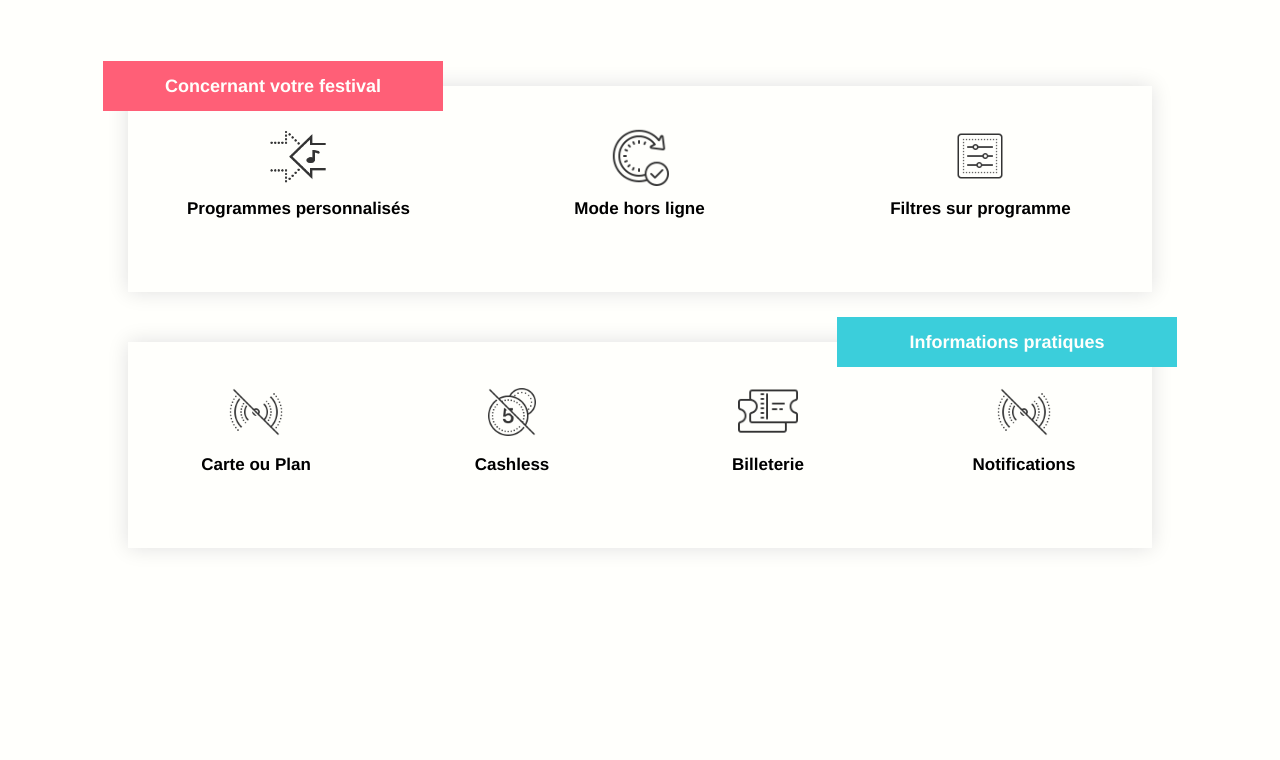
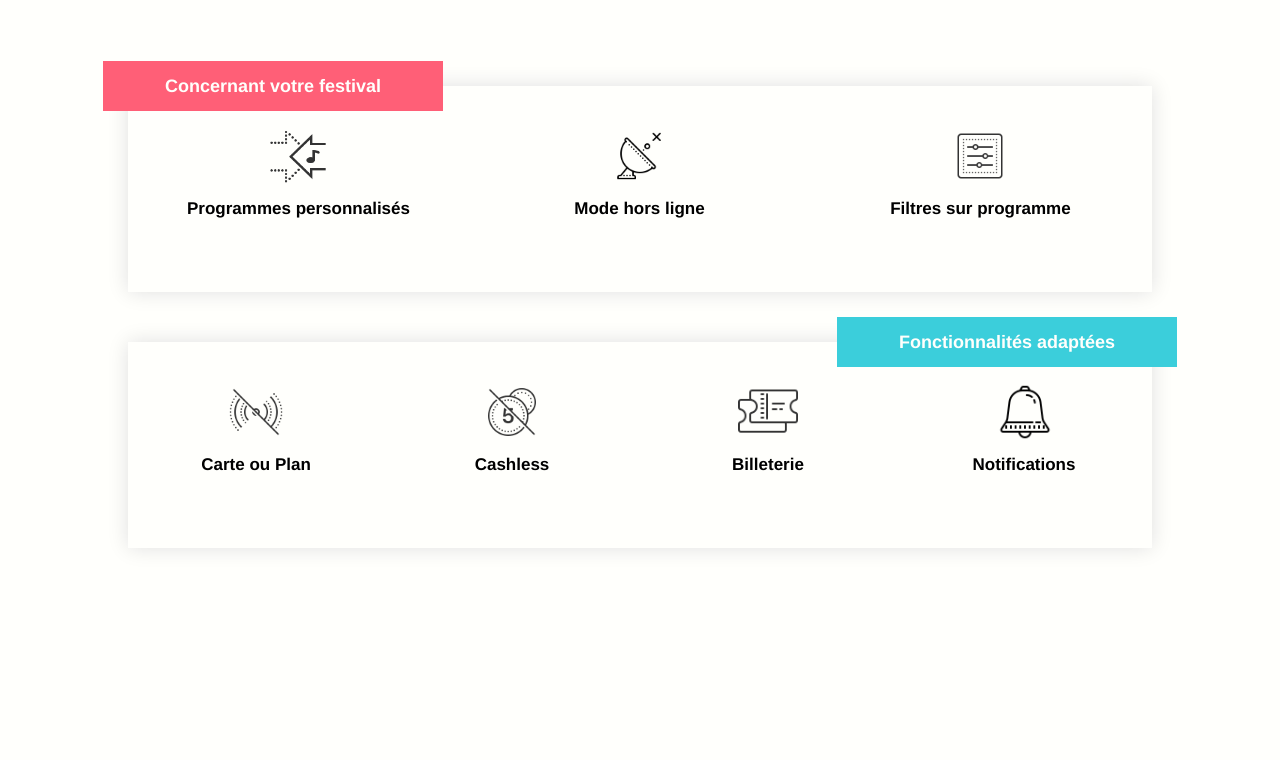
Before and after one commit to vpilsudski/website, a Nuxt app: page /festival in a window 1280 px wide. Shown: the part 3732-4492 px from the top of the page. Built offline with nearby package versions, Linux system fonts and the light colour scheme.

Commit message:
modif suite commentaire nico

```diff
--- a/pages/autre.vue
+++ b/pages/autre.vue
@@ -273,7 +273,7 @@
         <div class="bloc-carre carre-col-1">
 
           <h3>Profitez de<br>Chapitô<br>a partir de 2500€</h3>
-          <p>Accédez à l’outil Chapitô afin de générez une application pour votre événement sur iPhone et sur Android</p>
+          <p>Accédez à l’outil Chapitô afin de générer une application pour votre ou vos événements sur iPhone et sur Android</p>
         </div>
 
         <div
@@ -295,7 +295,7 @@
         class="btn-contact"
         id="btn-color-orange"
       >
-        <a href="#">Nous contacter</a>
+        <a href="mailto:contact@chapi.to">Nous contacter</a>
       </div>
       <div class="btn-demo">
         <a href="#">Programmer une démo</a>
--- a/pages/festival.vue
+++ b/pages/festival.vue
@@ -123,7 +123,7 @@
           </div>
           <div class="advantage col-2-adv hidden"><img
               class="img-adv"
-              src="~/assets/img/update.png"
+              src="~/assets/img/icons8-gps-disconnected-80.png"
               width="60px"
             >
             <h4 class="titre-adv">Mode hors ligne</h4>
@@ -158,7 +158,7 @@
         </div>
 
         <div class="advantage-info light-blue">
-          <div class="bloc-info-festival"><span>Informations pratiques</span></div>
+          <div class="bloc-info-festival"><span>Fonctionnalités adaptées</span></div>
           <div class="advantage col-1-adv-bis hidden"><img
               class="img-adv"
               src="~/assets/img/offline.png"
@@ -191,7 +191,7 @@
           <div class="advantage col-4-adv hidden">
             <img
               class="img-adv"
-              src="~/assets/img/offline.png"
+              src="~/assets/img/notification.png"
               width="60px"
             >
             <h4 class="titre-adv">Notifications</h4>
@@ -275,7 +275,7 @@
         <div class="bloc-carre carre-col-1">
 
           <h3>Profitez de<br>Chapitô<br>à partir de 2500€</h3>
-          <p>Accédez à l’outil Chapitô afin de générez une application pour votre événement sur iPhone et sur Android</p>
+          <p>Accédez à l’outil Chapitô afin de générer une application pour votre festival sur iPhone et sur Android</p>
         </div>
 
         <div
@@ -328,8 +328,9 @@
       </div>
       <div class="about-us">
         <h5>Qui sommes nous ?</h5>
-        <p>Code Toopers,</p>
-        <p>rue blabla</p>
+        <p>Chapitô by Code-Troopers,</p>
+        <p>MAME, Cité de la création et du numérique</p>
+        <p>49 boulevard Preuilly</p>
         <p>37000 Tours</p>
       </div>
       <div class="about-users">
@@ -365,7 +366,7 @@
 
         </form>
         <p class="social-network">Réseaux sociaux</p>
-        <a href="#">
+        <a href="https://twitter.com/chapi_to">
           <img
             src="~/assets/img/icons8-twitter-entoure-96.png"
             width="46px"
@@ -377,7 +378,7 @@
 
       <div class="infos">
         <a
-          href="https://twitter.com/chapi_to"
+          href="#"
           class="mention"
         >Mentions légales </a>-
         <a
```
Also changed, not shown: 2 other files (tests, documents, lock files or other folders).
